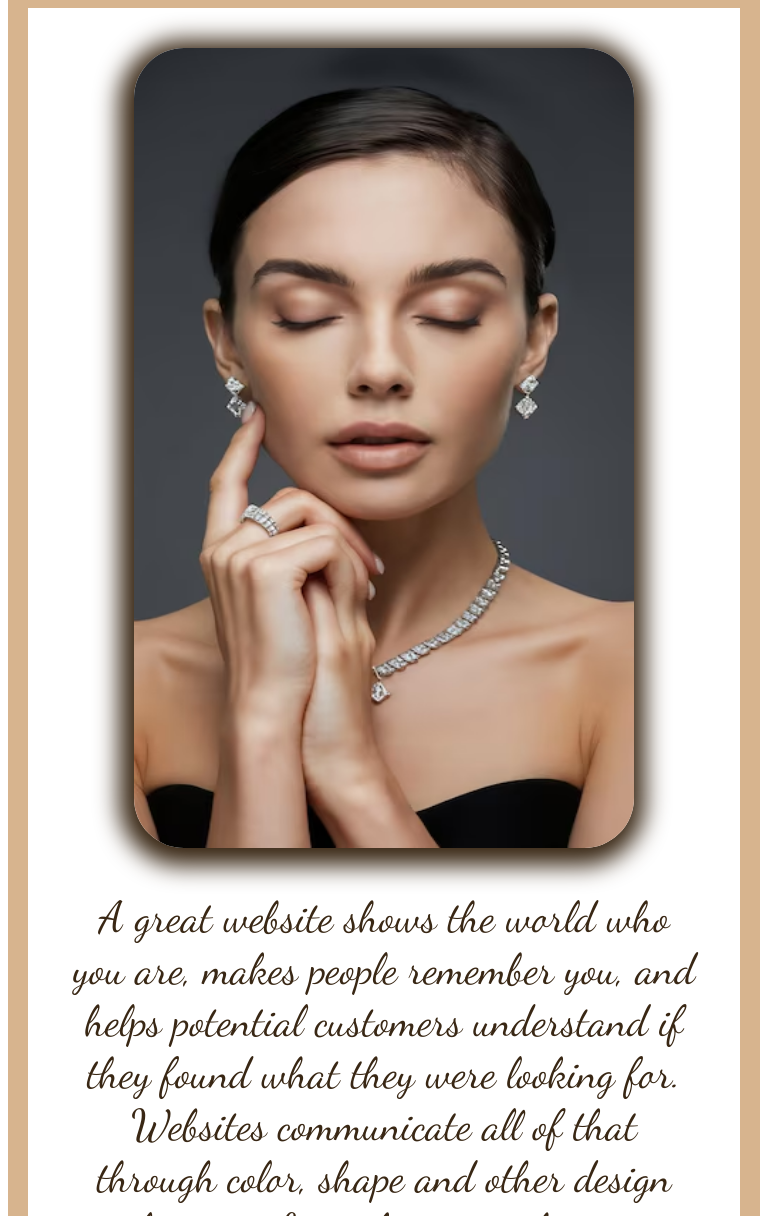
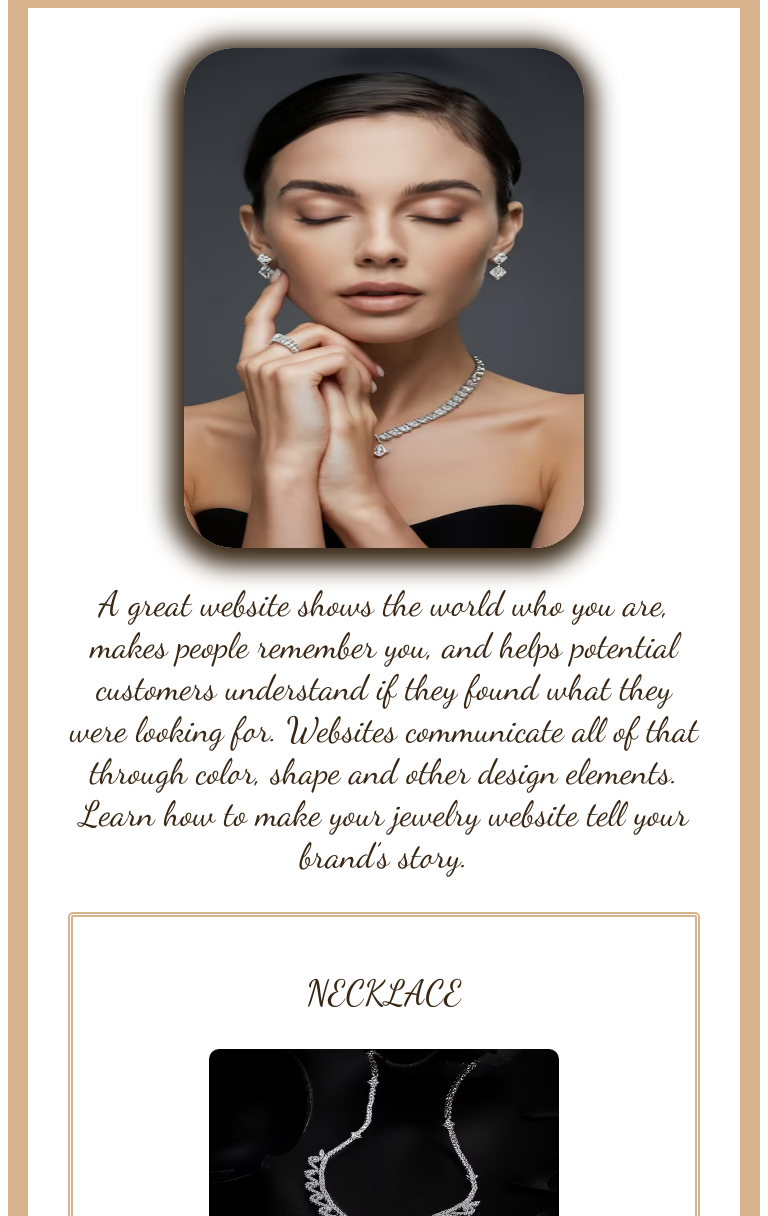
Before and after one commit to Samradnya-Thakare/jwellery, a plain HTML site: page index.html in a window 768 px wide. Shown: the part 84-1300 px from the top of the page. Drawn offline with Linux system fonts and the light colour scheme.

Commit message:
Media Queries is applied

```diff
--- a/style.css
+++ b/style.css
@@ -1,4 +1,4 @@
-.box{
+.box {
   background-color: white;
   display: block;
   margin: auto;
@@ -8,13 +8,71 @@
   font-size: 40px;
   color: white;
   display: block;
-    margin:  auto;
+  margin: auto;
   padding: 40px;
   text-align: center;
 
 }
-  @media screen and (max-width: 500px) {
-    .box{
+
+.Jwellery-model {
+  width: 500px;
+  height: 800px;
+  display: block;
+  margin: auto;
+  border-radius: 50px;
+  box-shadow: -2px 5px 23px 13px #392714;
+
+}
+
+.Jwellery-model:hover {
+  transition: 0.3s;
+  border-radius: 10px;
+  size: 100px;
+  box-shadow: 10px 10px 20px 1px #392714;
+}
+
+.text {
+  color: hsl(31, 48%, 15%);
+  font-family: Dancing Script;
+  font-size: 43px;
+}
+
+.box2 {
+  display: block;
+  margin: auto;
+  padding: 20px;
+  border-radius: 5px;
+  border: double 5px #d7b48e;
+
+}
+
+.Jwellery-img {
+  width: 500px;
+  height: 280px;
+  display: block;
+  margin: 10px auto;
+  border-radius: 10px;
+}
+
+.Jwellery-img:hover {
+  border-radius: 60px;
+  box-shadow: 10px 10px 20px 1px #392714;
+  transition: 0.5s;
+}
+
+.title {
+  color: hsl(31, 48%, 15%);
+  font-family: Dancing Script;
+  font-size: 43px;
+  display: block;
+  margin: 10px auto;
+  font-weight: 700;
+  text-align: center;
+}
+/* Small devices (Mobiles, Less than 500px) */
+/* Small devices (Mobiles, Less than 500px) */
+@media screen and (min-width:0px) and (max-width: 500px) {
+  .box {
     background-color: white;
     display: block;
     margin: auto;
@@ -24,91 +82,44 @@
     font-size: 20px;
     color: white;
     display: block;
-      margin:  auto;
+    margin: auto;
     padding: 20px;
     text-align: center;
 
   }
 }
-.Jwellery-model{
-   width: 500px;
-    height: 800px;
+@media screen and (min-width:0px) and (max-width: 500px) {
+  .Jwellery-model {
+    width: 250px;
+    height: 300px;
     display: block;
     margin: auto;
     border-radius: 50px;
-    box-shadow: -2px 5px 23px 13px  #392714;
-
-  }
-  @media screen and (max-width: 500px) {
-    .Jwellery-model{
-      width: 300px;
-       height: 400px;
-       display: block;
-       margin: auto;
-       border-radius: 50px;
-       box-shadow: -2px 5px 23px 13px  #392714;
+    box-shadow: -2px 5px 23px 13px #392714;
 
   }
 }
-  .Jwellery-model:hover{
-   transition: 0.3s;
-   border-radius: 10px;
-   size: 100px;
-   box-shadow: 10px 10px 20px 1px #392714;
-  }
 
- .text{
-    color: hsl(31, 48%, 15%);
-    font-family: Dancing Script;
-    font-size: 43px;
-   }
-   @media screen and (max-width: 500px) {
-    .text{
+@media screen and (min-width:0px) and (max-width: 500px) {
+  .text {
     color: hsl(31, 48%, 15%);
     font-family: Dancing Script;
     font-size: 30px;
   }
 }
-   .box2{
-    display: block;
-    margin: auto;
-    padding: 20px;
-    border-radius: 5px;
-    border: double 5px #d7b48e;
 
-   }
-   .Jwellery-img{
-    width: 500px;
-    height: 280px;
-    display: block;
-    margin: 10px auto;
-    border-radius: 10px;
-   }
-   @media screen and (max-width: 500px) {
-    .Jwellery-img{
-      width: 300px;
-      height: 180px;
+@media screen and (min-width:0px) and (max-width: 500px) {
+  .Jwellery-img {
+    width: 200px;
+    height: 150px;
     display: block;
     margin: 5px auto;
     border-radius: 10px;
   }
 }
-   .Jwellery-img:hover{
-    border-radius: 60px;
-    box-shadow: 10px 10px 20px 1px #392714;
-    transition: 0.5s;
-   }
-   .title{
-    color: hsl(31, 48%, 15%);
-    font-family: Dancing Script;
-    font-size: 43px;
-    display: block;
-    margin: 10px auto;
-    font-weight: 700;
-    text-align: center;
-   }
-   @media screen and (max-width: 500px) {
-    .title{
+
+@media screen and (min-width:0px) and (max-width: 500px) {
+  .title {
     color: hsl(31, 48%, 15%);
     font-family: Dancing Script;
     font-size: 35px;
@@ -118,3 +129,52 @@
     text-align: center;
   }
 }
+
+/* Small devices (Tabs, 500px to 800px) */
+@media screen and (min-width: 500px) and (max-width: 800px) {
+  .box {
+    background-color: white;
+    display: block;
+    margin: auto;
+    padding: 20px;
+    border: 20px solid #d7b48e;
+
+    font-size: 30px;
+    color: white;
+    display: block;
+    margin: auto;
+    padding: 40px;
+    text-align: center;
+
+  }
+}
+
+@media screen and (min-width: 500px) and (max-width: 800px) {
+  .Jwellery-model {
+    width: 400px;
+    height: 500px;
+    display: block;
+    margin: auto;
+    border-radius: 50px;
+    box-shadow: -2px 5px 23px 13px #392714;
+
+  }
+}
+
+@media screen and (min-width: 500px) and (max-width: 800px) {
+  .text {
+    color: hsl(31, 48%, 15%);
+    font-family: Dancing Script;
+    font-size: 35px;
+  }
+}
+
+@media screen and (min-width: 500px) and (max-width: 800px) {
+  .Jwellery-img {
+    width: 350px;
+    height: 250px;
+    display: block;
+    margin: 5px auto;
+    border-radius: 10px;
+  }
+}
```
Lines whose indentation alone changed are shown as unchanged.
